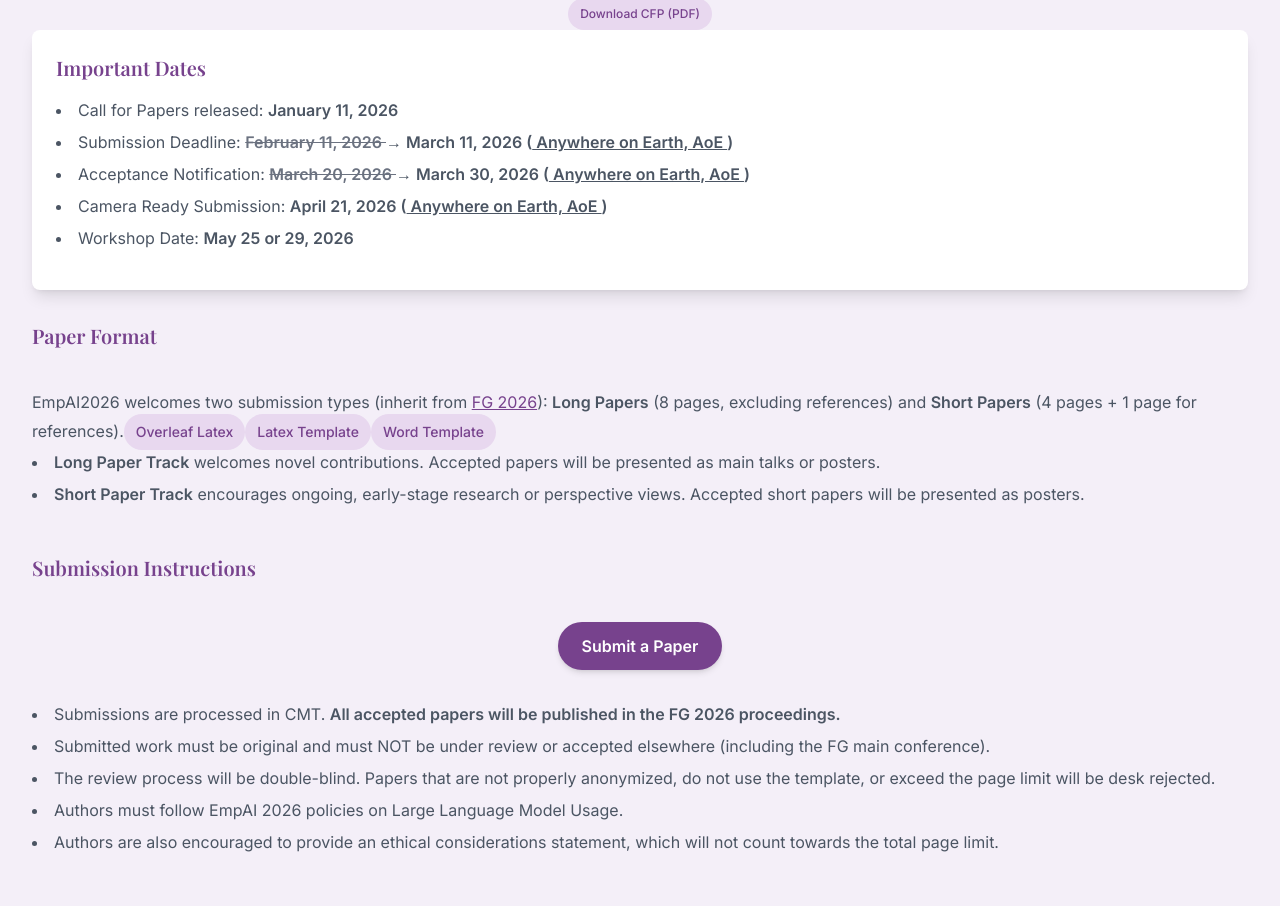
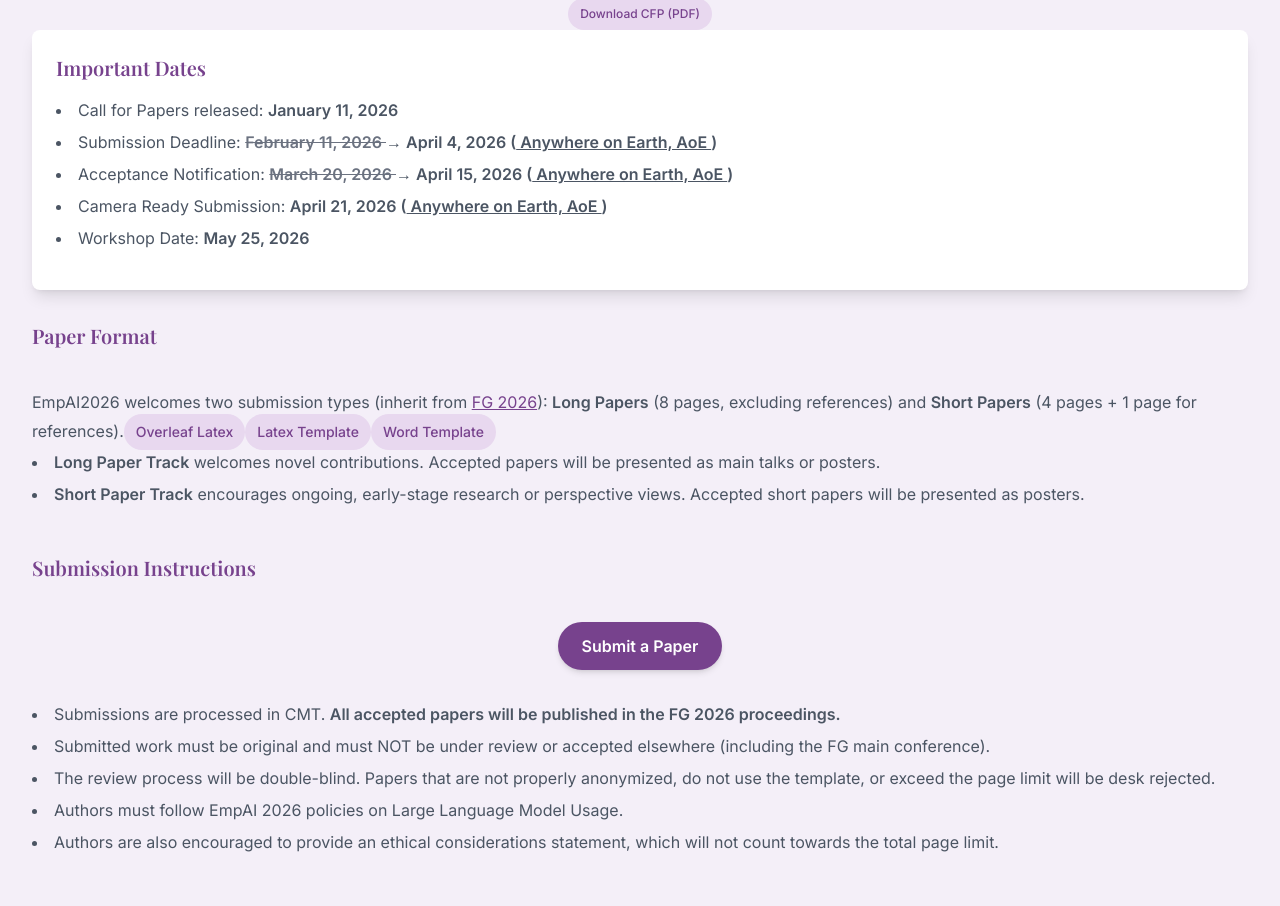
Before and after one commit to ElizaZhou96/EmpAI26, a React (Vite) app: page / in a window 1280 px wide. Shown: the part 1854-2760 px from the top of the page. Built offline with nearby package versions, Linux system fonts and the light colour scheme.

Commit message:
Update App.tsx

```diff
--- a/src/App.tsx
+++ b/src/App.tsx
@@ -184,7 +184,7 @@ function App() {
 				  {/* <li>Submission Period:{" "}<span className="font-bold">January 11 - February 11, 2026</span></li> */}
 				  <li>Submission Deadline:{" "}<span className="font-bold">
 					  <del className="text-gray-500">February 11, 2026 </del>{" "}
-					  → March 11, 2026
+					  → April 4, 2026
 					  (<a
 				      href="https://time.is/Anywhere_on_Earth"
 				      target="_blank"
@@ -194,7 +194,7 @@ function App() {
 					  </span></li>
 				  <li>Acceptance Notification:{" "}<span className="font-bold">
 					  <del className="text-gray-500">March 20, 2026 </del>{" "}
-					  → March 30, 2026
+					  → April 15, 2026
 					  (<a
 				      href="https://time.is/Anywhere_on_Earth"
 				      target="_blank"
@@ -210,7 +210,7 @@ function App() {
 				      className="underline hover:text-[#77428D]"
 				    > Anywhere on Earth, AoE </a>)
 				  </span></li>
-				  <li>Workshop Date:{" "}<span className="font-bold">May 25 or 29, 2026</span></li>
+				  <li>Workshop Date:{" "}<span className="font-bold">May 25, 2026</span></li>
 			  </ul>
 			</div>
 			  <h3 className="text-xl font-semibold text-[#77428D] mb-2">Paper Format</h3>
```
